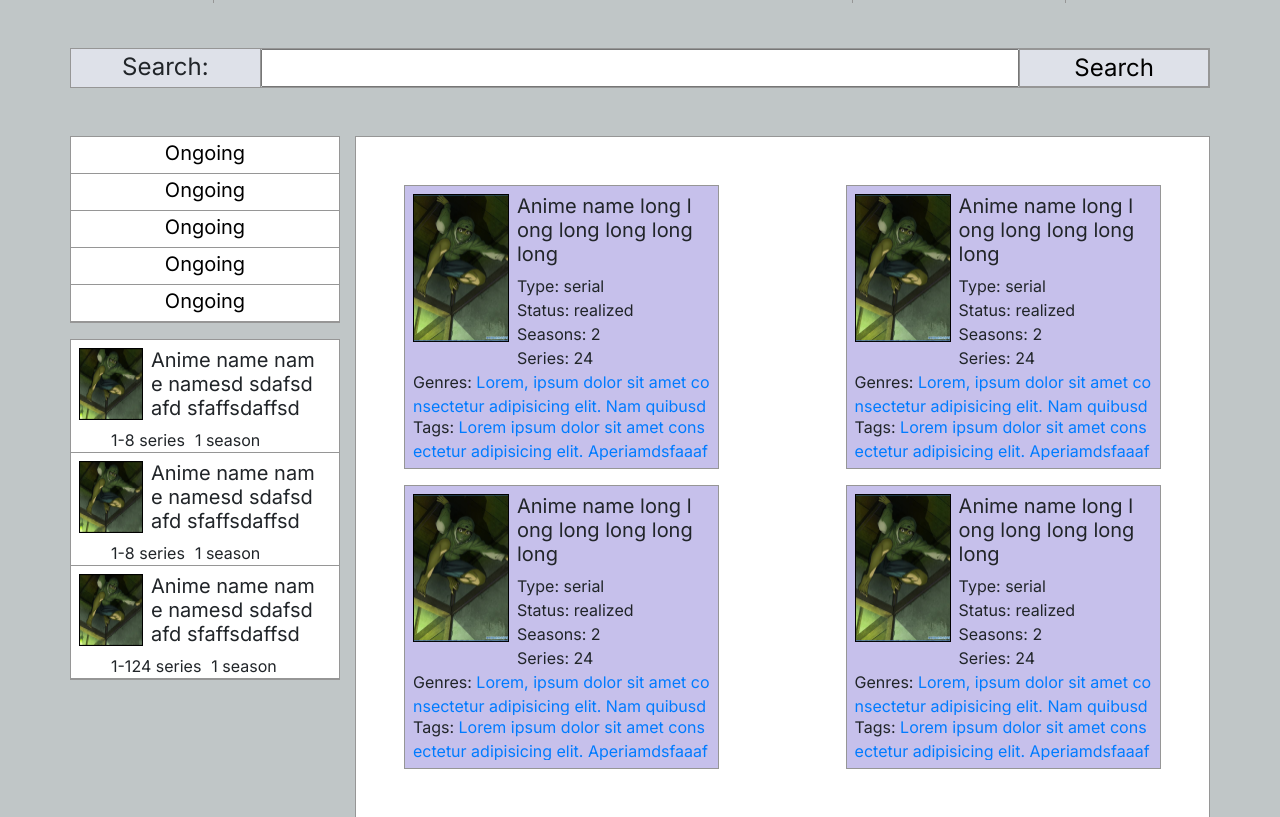
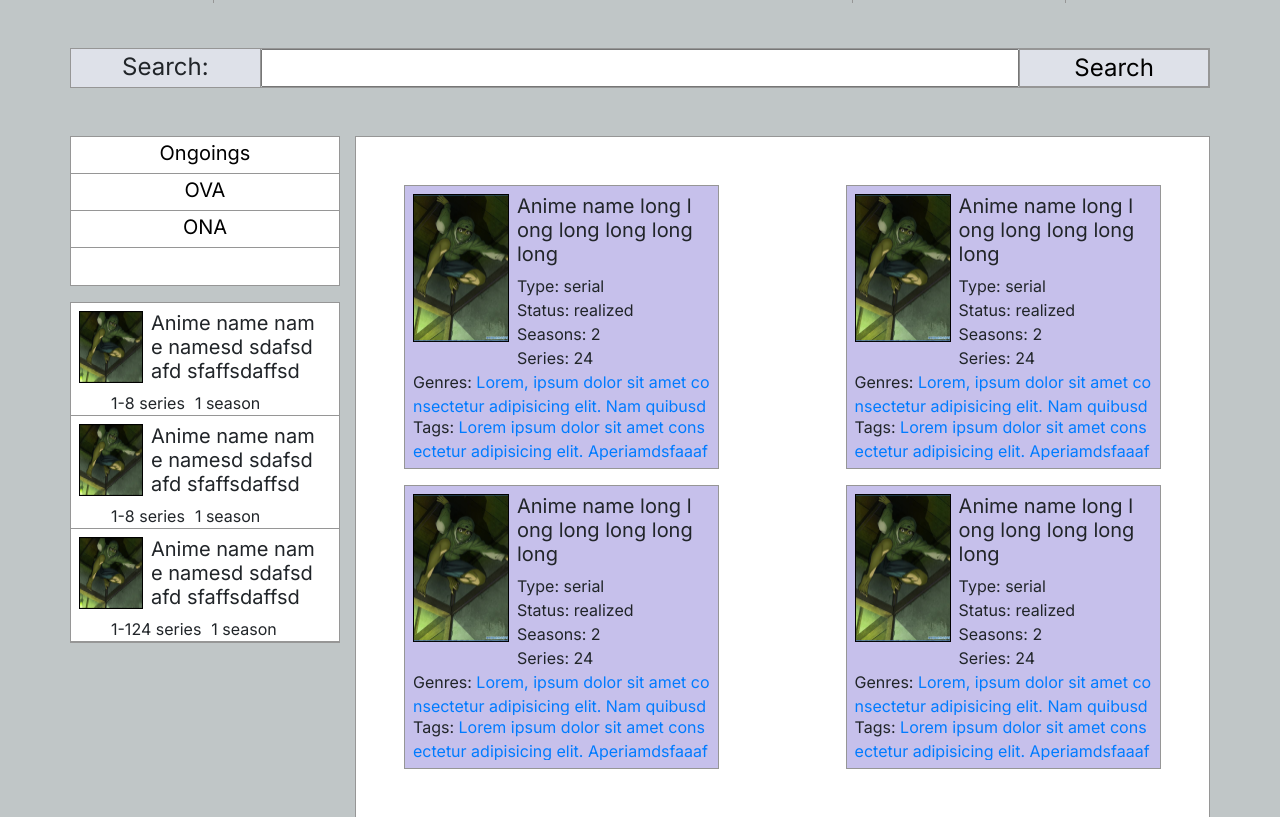
Before and after one commit to undiscoveredWorld/animeWatch, a FastAPI app: page / in a window 1280 px wide. Shown: the part 60-877 px from the top of the page. Run offline with FastAPI, Linux system fonts and the light colour scheme.

Commit message:
Refactoring and adding navigation logic
Deleted dependencies.py
Hard paths replaced with soft paths
Added settings.py
Removed unused imports
Fix html

```diff
--- /dev/null
+++ b/src/backend/controllers/navigation.py
@@ -0,0 +1,22 @@
+from models.navigation import NavigationElement
+
+
+class INavigation:
+    @staticmethod
+    def get_elements() -> list[NavigationElement]:
+        pass
+
+
+class NavigationFromList(INavigation):
+    elements: list[str] = ["Ongoings", "OVA", "ONA"]
+
+    @staticmethod
+    def get_elements() -> list[NavigationElement]:
+        result: list[NavigationElement] = list()
+        for element in NavigationFromList.elements:
+            result.append(NavigationElement(
+                name=element,
+                url="/search",
+                description=""
+            ))
+        return result
--- a/src/backend/dependencies.py
+++ /dev/null
@@ -1 +0,0 @@
-from views import render
--- a/src/backend/main.py
+++ b/src/backend/main.py
@@ -1,12 +1,11 @@
-import sys
-
-from fastapi import FastAPI, Depends
+from fastapi import FastAPI
 from fastapi.staticfiles import StaticFiles
 
 from routrers import render
+import settings
 
 app = FastAPI()
 
-app.mount("/static", StaticFiles(directory="/home/arch/Programs/golang/animeWatch/src/backend/views/static"), name="static")
+app.mount("/static", StaticFiles(directory="{0}/views/static".format(settings.BASEDIR)), name="static")
 
 app.include_router(render.router)
--- /dev/null
+++ b/src/backend/models/navigation.py
@@ -0,0 +1,7 @@
+from pydantic import BaseModel
+
+
+class NavigationElement(BaseModel):
+    name: str
+    description: str | None
+    url: str
--- a/src/backend/routrers/render.py
+++ b/src/backend/routrers/render.py
@@ -1,17 +1,23 @@
-import os
-
 from fastapi import APIRouter, Request
-from fastapi import Depends
 from starlette.responses import HTMLResponse
 
 from views.render import render_page
+from views.navigation import get_navigation_context
+from controllers.navigation import NavigationFromList
 
 router = APIRouter()
 
 
+def get_generic_context() -> dict:
+    return {
+        "navigation_elements": get_navigation_context(NavigationFromList)
+    }
+
+
 @router.get("/", response_class=HTMLResponse)
 async def home(request: Request):
-    return render_page("home.html", request)
+    context = get_generic_context()
+    return render_page("home.html", request, context)
 
 
 @router.get("/search", response_class=HTMLResponse)
@@ -27,3 +33,8 @@
 @router.get("/registration", response_class=HTMLResponse)
 async def registration(request: Request):
     return render_page("registration.html", request)
+
+
+@router.get("/login", response_class=HTMLResponse)
+async def login(request: Request):
+    return render_page("login.html", request)
--- /dev/null
+++ b/src/backend/settings.py
@@ -0,0 +1,3 @@
+import os
+
+BASEDIR = os.environ.get("BASEDIR") or os.path.dirname(__file__)
--- /dev/null
+++ b/src/backend/views/navigation.py
@@ -0,0 +1,7 @@
+from typing import Type
+
+from controllers.navigation import INavigation
+
+
+def get_navigation_context(navigation_source: Type[INavigation]) -> list:
+    return navigation_source.get_elements()
--- a/src/backend/views/render.py
+++ b/src/backend/views/render.py
@@ -2,9 +2,12 @@
 from fastapi.templating import Jinja2Templates
 from starlette.templating import _TemplateResponse
 
+import settings
 
-templates = Jinja2Templates(directory="/home/arch/Programs/golang/animeWatch/src/backend/views/templates")
+templates = Jinja2Templates(directory="{0}/views/templates".format(settings.BASEDIR))
 
 
-def render_page(page: str, request: Request) -> _TemplateResponse:
-    return templates.TemplateResponse(page, {"request": request})
+def render_page(page: str, request: Request, context: dict = dict) -> _TemplateResponse:
+    finally_context = {"request": request}
+    finally_context.update(context)
+    return templates.TemplateResponse(page, finally_context)
--- a/src/backend/views/templates/components/sidebar/nav.html
+++ b/src/backend/views/templates/components/sidebar/nav.html
@@ -1,41 +1,12 @@
 <nav class="sidebar-block container p-0 border">
-    <!-- nav-element-->
-    <a href="search.html">
-        <div class="row p-0 m-0 border-bottom">
-            <h5 class="text-center mt-1 w-100">Ongoing</h4>
-        </div>
-    </a>
-    <!-- End of nav-element -->
+    {% for element in navigation_elements %}
+        <!-- nav-element-->
+        <a href="{{ element.url }}">
+            <div class="row p-0 m-0 border-bottom">
+                <h5 class="text-center mt-1 w-100">{{ element.name }}</h5>
+            </div>
+        </a>
+        <!-- End of nav-element -->
+    {% endfor %}
 
-    <!-- nav-element-->
-    <a href="search.html">
-        <div class="row p-0 m-0 border-bottom">
-            <h5 class="text-center mt-1 w-100">Ongoing</h4>
-        </div>
-    </a>
-    <!-- End of nav-element -->
-
-    <!-- nav-element-->
-    <a href="search.html">
-        <div class="row p-0 m-0 border-bottom">
-            <h5 class="text-center mt-1 w-100">Ongoing</h4>
-        </div>
-    </a>
-    <!-- End of nav-element -->
-
-    <!-- nav-element-->
-    <a href="search.html">
-        <div class="row p-0 m-0 border-bottom">
-            <h5 class="text-center mt-1 w-100">Ongoing</h4>
-        </div>
-    </a>
-    <!-- End of nav-element -->
-
-    <!-- nav-element-->
-    <a href="search.html">
-        <div class="row p-0 m-0 border-bottom">
-            <h5 class="text-center mt-1 w-100">Ongoing</h4>
-        </div>
-    </a>
-    <!-- End of nav-element -->
 </nav>
--- a/src/frontend/html/profile.html
+++ b/src/frontend/html/profile.html
@@ -60,7 +60,7 @@
                     <!-- nav-element-->
                     <a href="search.html">
                         <div class="row p-0 m-0 border-bottom">
-                            <h5 class="text-center mt-1 w-100">Ongoing</h4>
+                            <h5> class="text-center mt-1 w-100">Ongoing</h4>
                         </div>
                     </a>
                     <!-- End of nav-element -->
```
